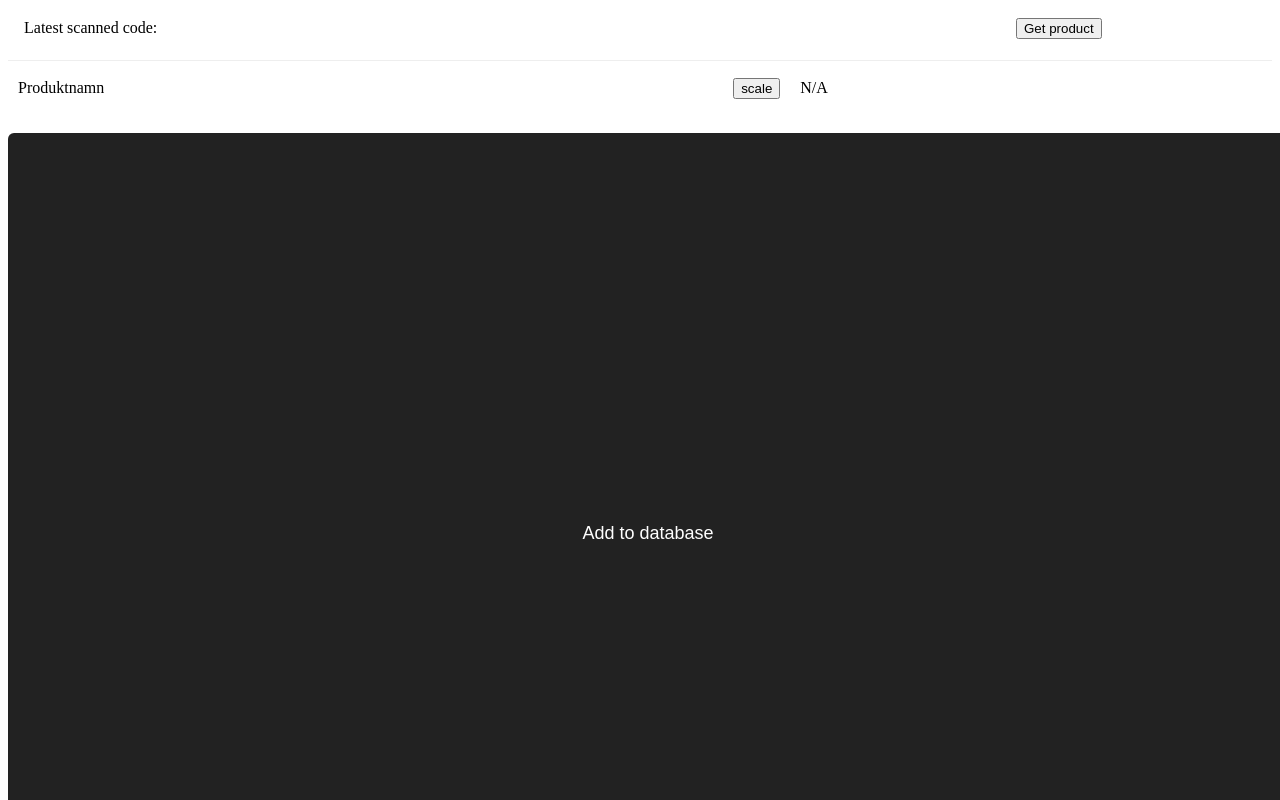
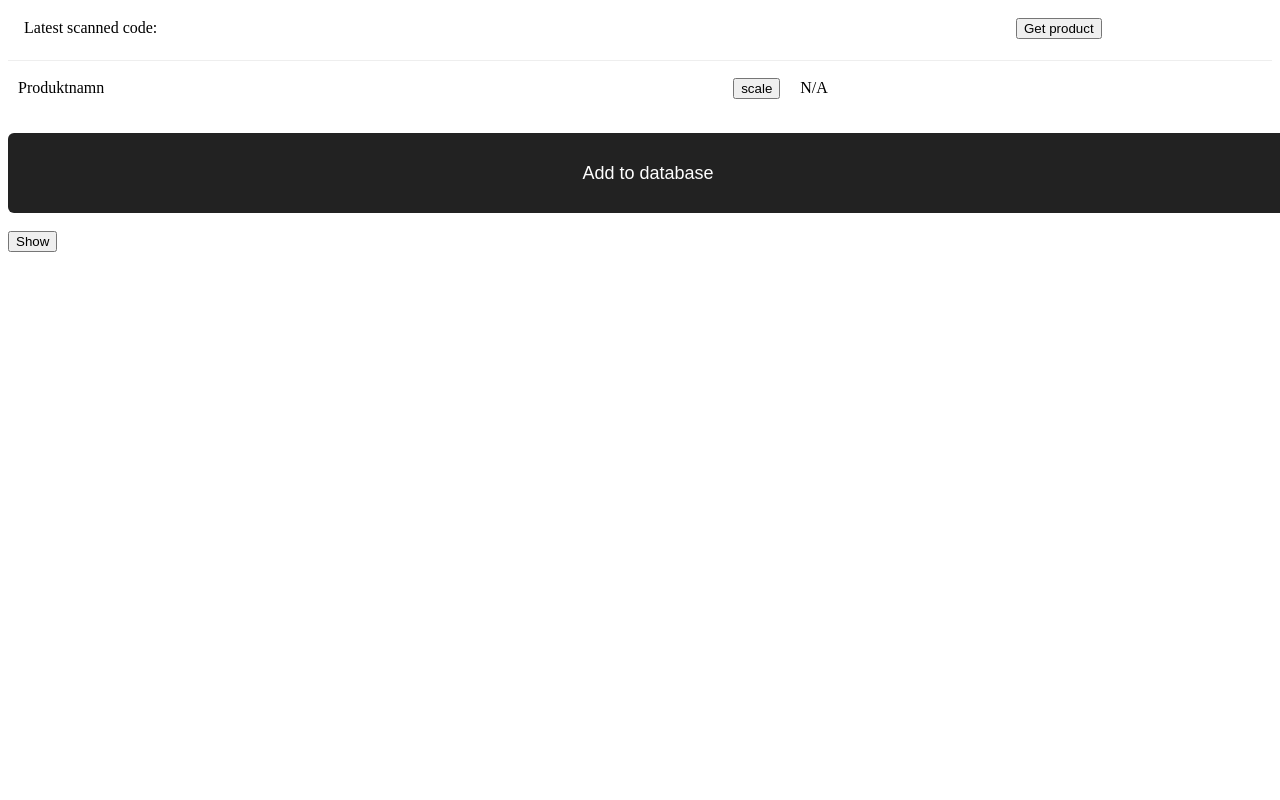
Before and after one commit to juliusedqvist/fridge_project, a Nuxt app in the folder frontend/: page / in a window 1280 px wide. Shown: the top 800 px of the page. Built offline with nearby package versions, Linux system fonts and the light colour scheme.

Commit message:
fast-build

```diff
--- a/frontend/pages/scanner.vue
+++ b/frontend/pages/scanner.vue
@@ -187,7 +187,7 @@ div[ref="scannerContainer"] canvas {
   padding: 20px;
   text-decoration: none;
   width: 100vw;
-  height: 100vh;
+  height: 10vh;
   box-sizing: border-box;
 }
 
```
